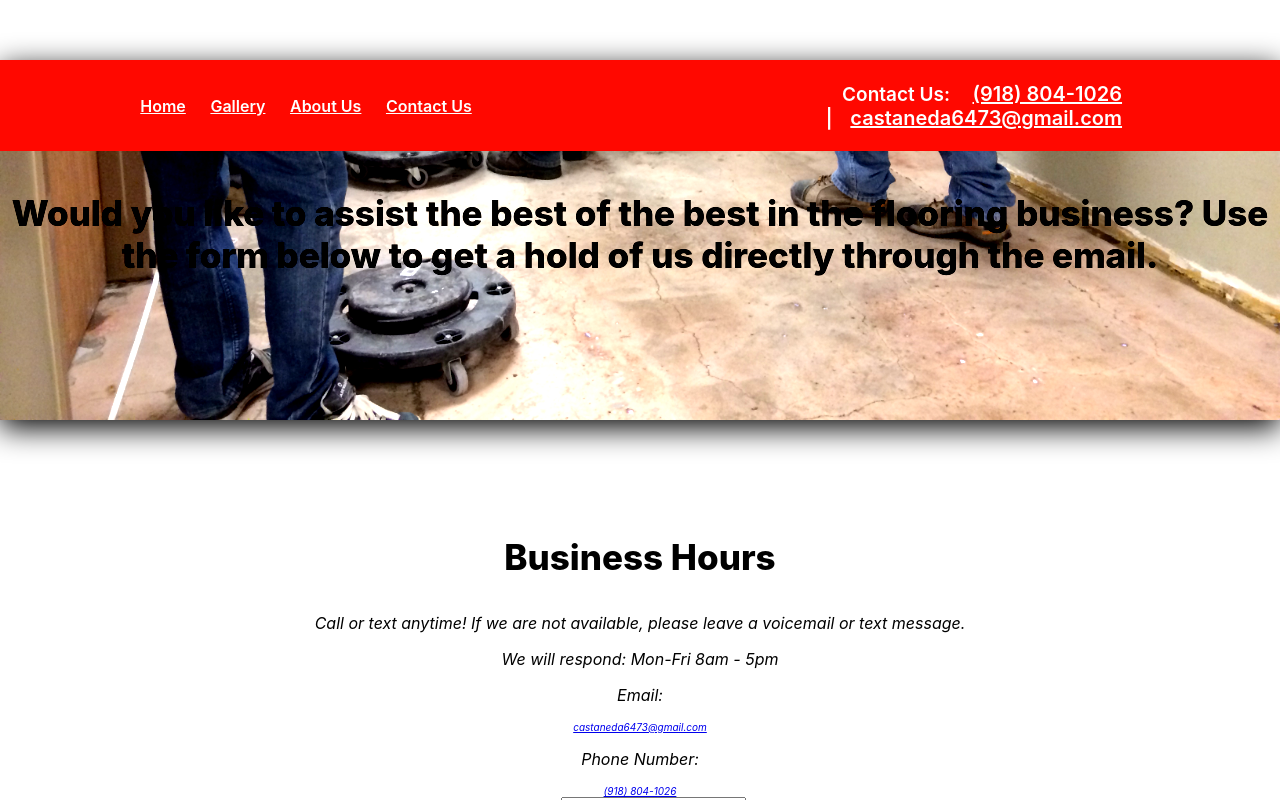
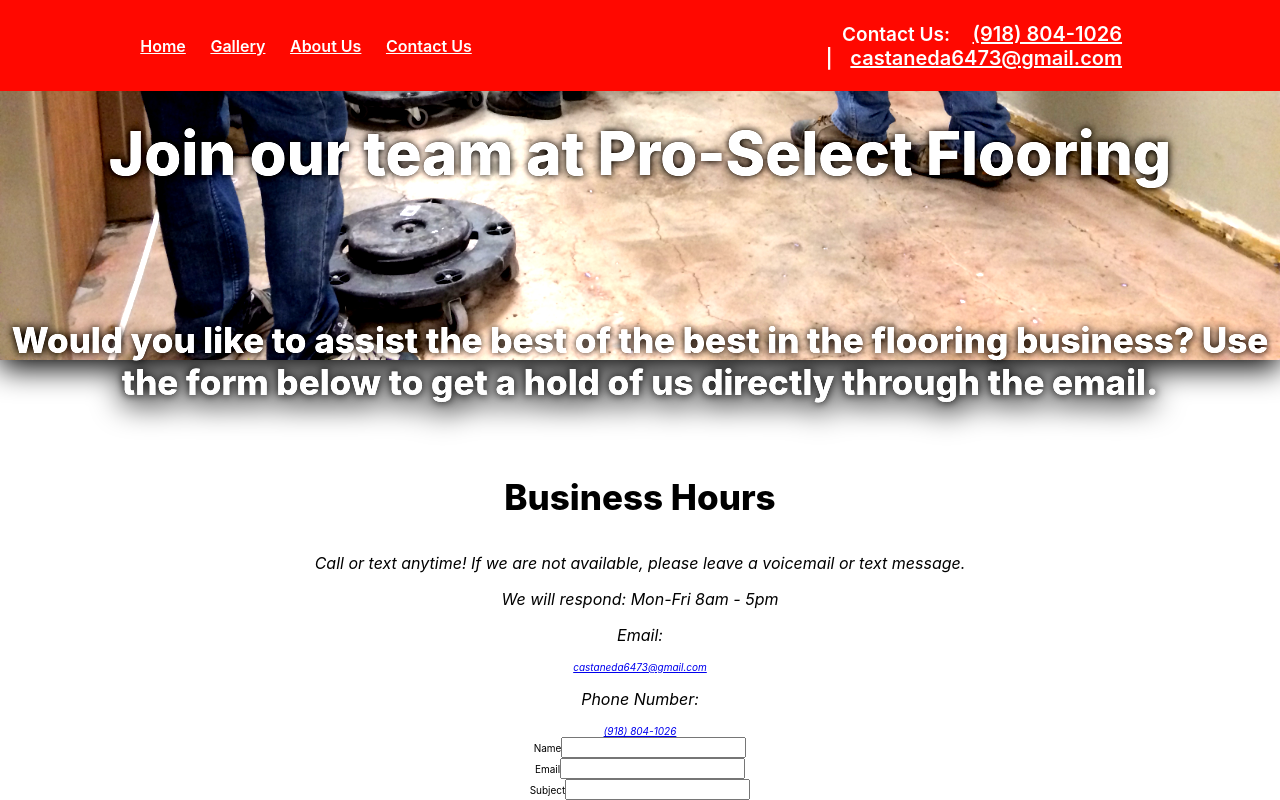
Before and after one commit to Perezented/PSF, a React (Create React App) app: page /joinUs in a window 1280 px wide. Shown: the top 800 px of the page. Built offline with nearby package versions, Linux system fonts and the light colour scheme.

Commit message:
pageBanner sizing changes

```diff
--- a/src/App.scss
+++ b/src/App.scss
@@ -134,18 +134,25 @@ html {
   z-index: -1;
   width: 100%;
 }
-.homepageBanner {
-  height: 45vh;
+
+.pageBanner {
   display: flex;
   flex-direction: column;
   justify-content: center;
 
   h1,
   h3 {
-    margin: 1%;
+    margin: 1% auto;
     color: rgb(255, 255, 255);
     text-shadow: 0 0 9px black;
   }
+}
+.contactBannerSize {
+  height: 65vh;
+  justify-content: space-evenly;
+}
+.homepageBannerSize {
+  height: 45vh;
 }
 @mixin background($url) {
   background: linear-gradient(
```
